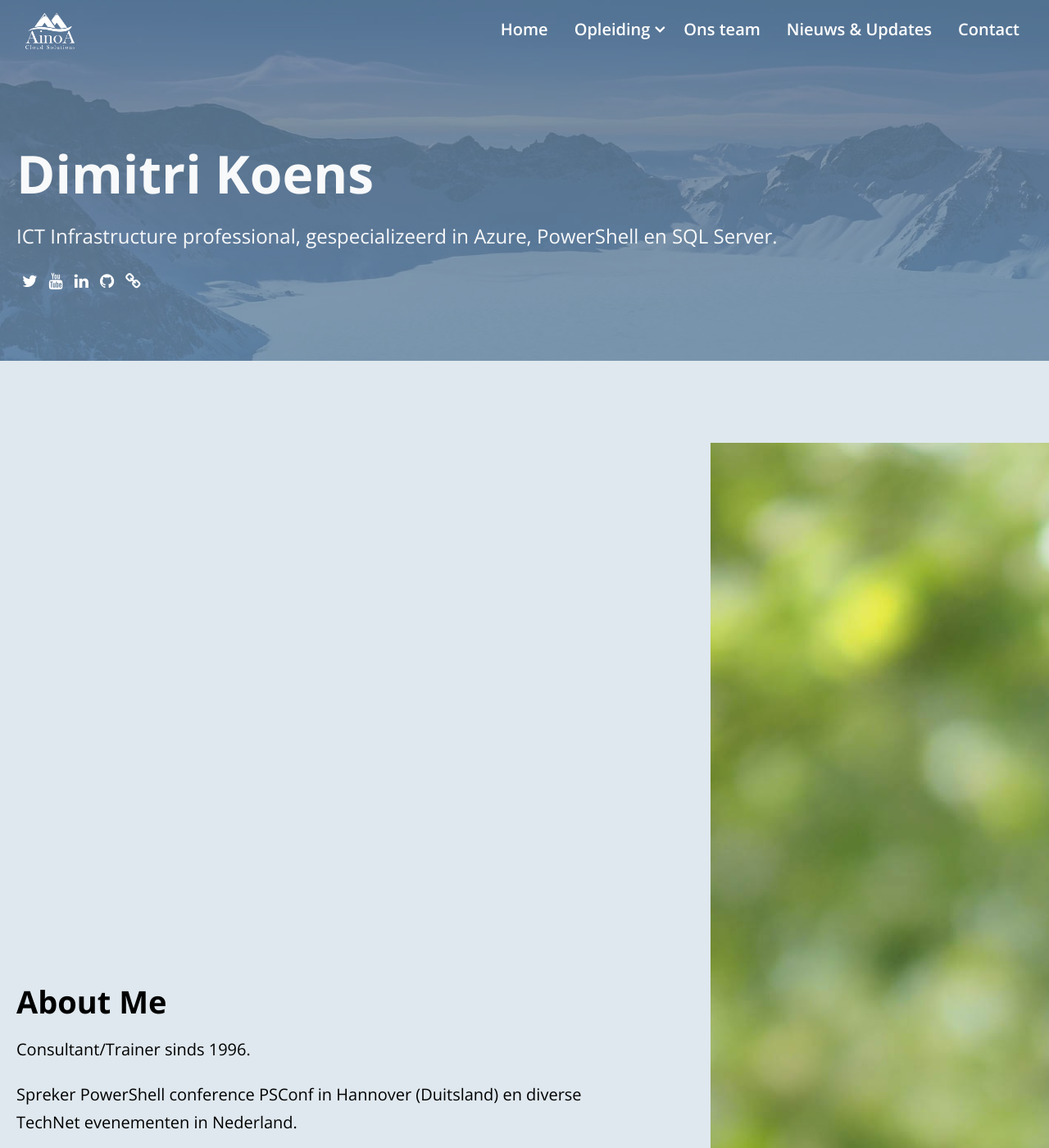
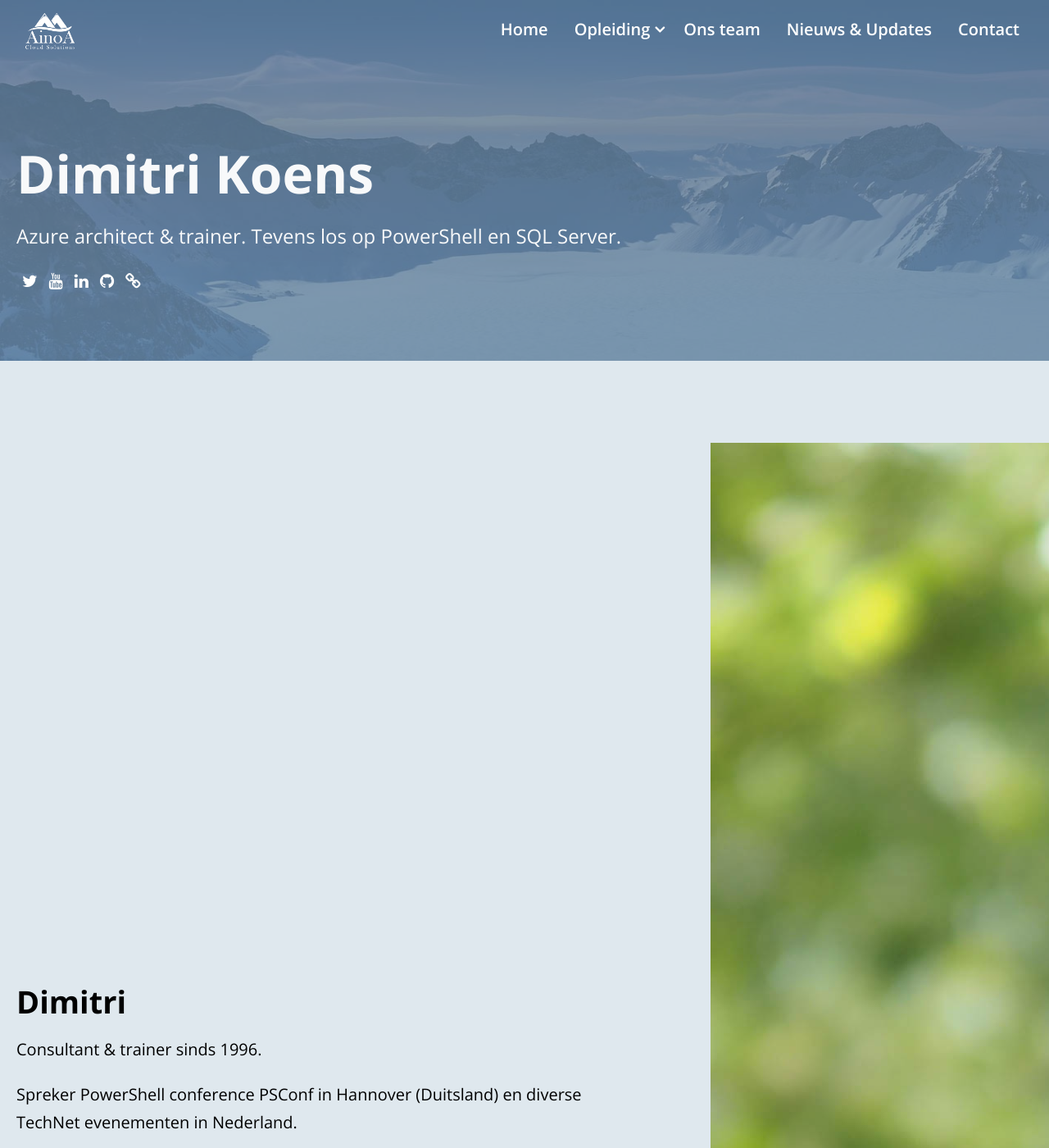
Before and after one commit to Dimtemp/ainoawebsite, a Jekyll site: the page built from _teams/dimitri-koens.html, in a window 1280 px wide and 1400 px high. Shown: the whole window at 82% size. Built offline with Jekyll 4.4.1, drawn with Linux system fonts in a browser that asks for light colours.

Commit message:
Update dimitri-koens.html

```diff
--- a/_teams/dimitri-koens.html
+++ b/_teams/dimitri-koens.html
@@ -3,7 +3,7 @@ layout: team
 title: "Dimitri Koens "
 image: /assets/images/team-member/team-member-1.jpg
 order: 1
-description: ICT Infrastructure professional, gespecializeerd in Azure, PowerShell en SQL Server.
+description: Azure architect & trainer. Tevens los op PowerShell en SQL Server.
 facebook_link: #
 twitter_link: https://twitter.com/dimensionit
 youtube_link: https://www.youtube.com/channel/UC-ijt9j92GOChtClM6LRiug
@@ -14,22 +14,16 @@ email: #
 website_link: https://www.dimensionit.nl
 ---
 
-<h1 class="title">About Me</h1>
-
+<h1 class="title">Dimitri</h1>
 
 <ul class="feature-listing-style-2">
   <li>
-
-    <p class="text">Consultant/Trainer sinds 1996.</p>
+    <p class="text">Consultant & trainer sinds 1996.</p>
   </li>
   <li>
-
     <p class="text">Spreker PowerShell conference PSConf in Hannover (Duitsland) en diverse TechNet evenementen in Nederland.</p>
   </li>
   <li>
-
     <p class="text">Dimitri is sinds 1994 actief als gecertificeerd Microsoft consultant en trainer. Zijn carrière is gebouwd op drie pijlers: Azure, SQL en PowerShell. Drie producten die elkaar versterken. Tijdens zijn trainingen ondersteunt Dimitri de theorie met zijn ervaring uit de praktijk, wat met groot enthousiasme wordt gebracht.</p>
   </li>
-
-
 </ul>
```
